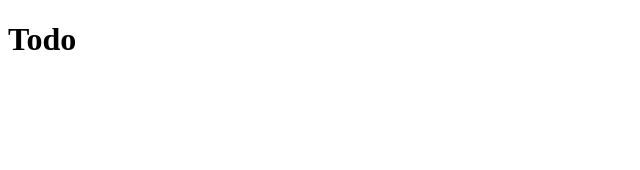
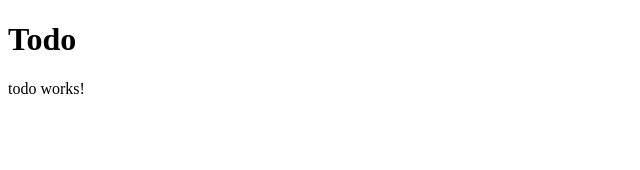
Before and after one commit to amejiarosario/angular-todo-app, an Angular app: page / in a window 1280 px wide. Shown: the top 170 px of the page, without its empty margins (0-640 px from the left). Built offline with nearby package versions, Linux system fonts and the light colour scheme.

Commit message:
Creating a new Component with Angular CLI

```diff
--- a/src/app/app.component.html
+++ b/src/app/app.component.html
@@ -1,3 +1,5 @@
 <h1>
   {{title}}
 </h1>
+
+<app-todo></app-todo>
```
